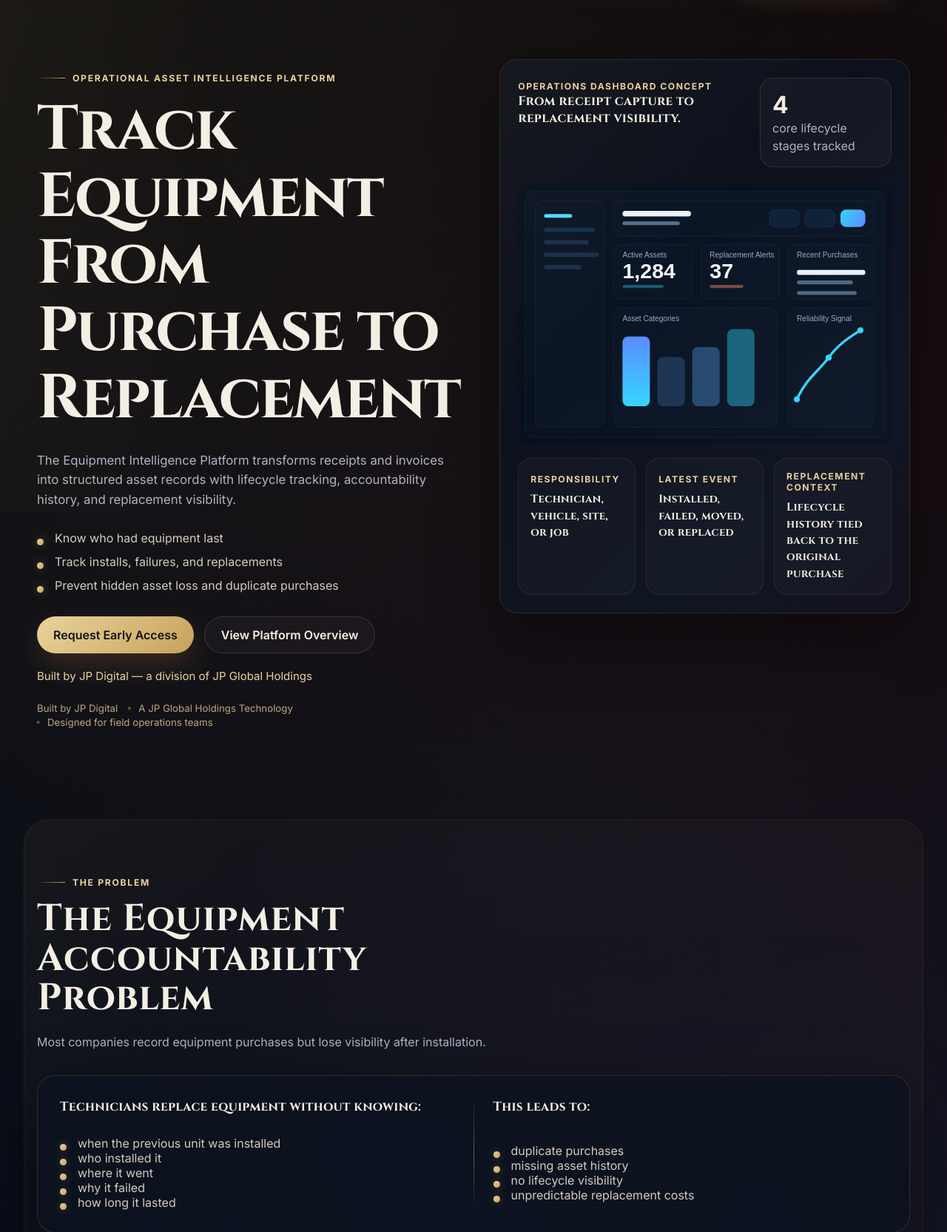
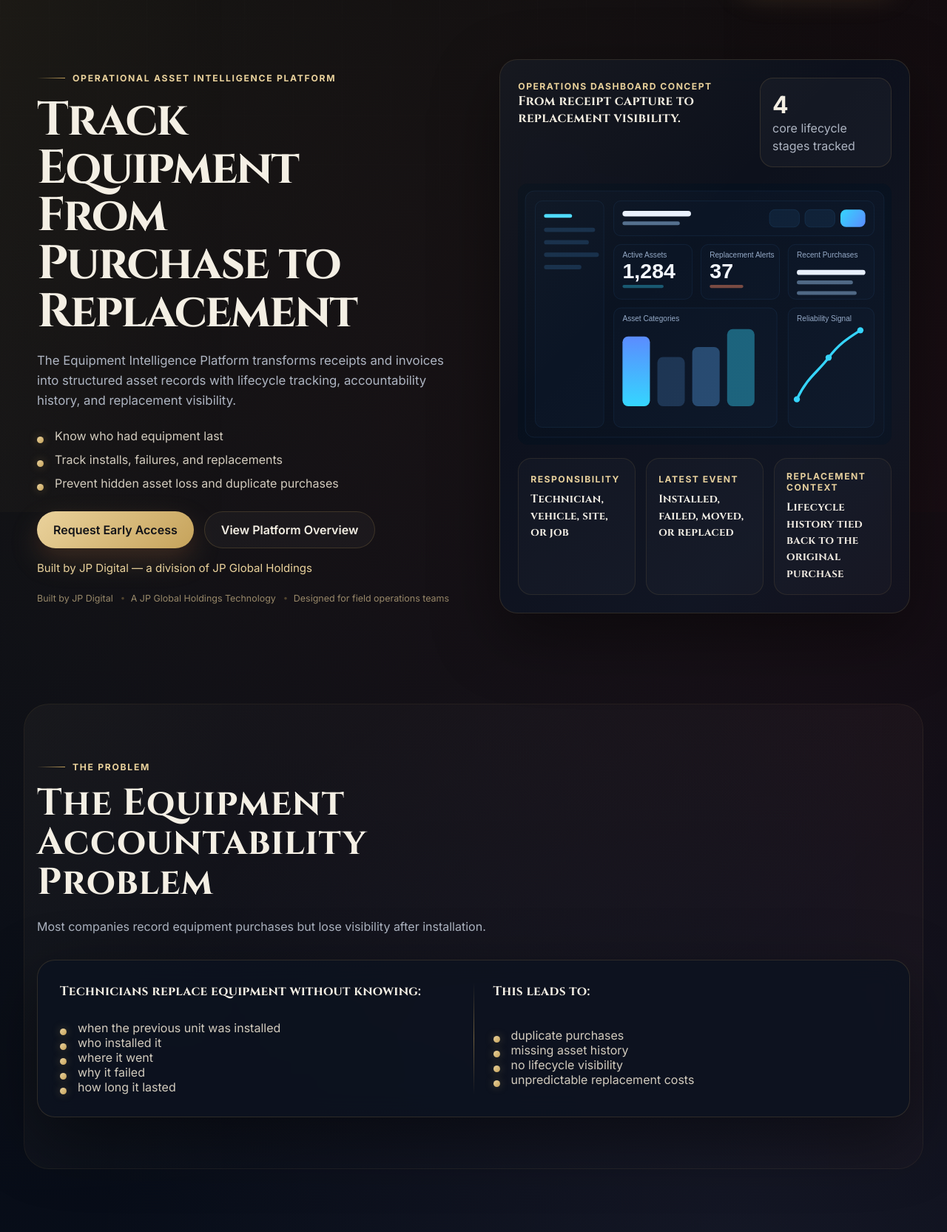
Before and after one commit to JPDigital-Dev/equipment-intelligence-validation-site, a Flask app: page / in a window 1280 px wide. Shown: the part 108-1773 px from the top of the page at 74% size. Run offline with Flask 3, Linux system fonts and the light colour scheme.

Commit message:
Add files via upload

```diff
--- a/static/style.css
+++ b/static/style.css
@@ -283,7 +283,7 @@ p {
 }
 
 .hero-visual {
-    transform: translateY(-10px);
+    transform: translateY(-18px);
 }
 
 .eyebrow {
@@ -307,7 +307,7 @@ p {
 h1 {
     font-size: clamp(2.8rem, 7vw, 5.25rem);
     line-height: 1.08;
-    max-width: 18ch;
+    max-width: 16ch;
     letter-spacing: -0.03em;
     margin-top: 18px;
 }
@@ -328,13 +328,13 @@ h3 {
     max-width: 55ch;
     font-size: 1.05rem;
     line-height: 1.6;
-    margin-top: 24px;
+    margin-top: 20px;
 }
 
 .hero-benefits {
     display: grid;
     gap: 12px;
-    margin-top: 28px;
+    margin-top: 24px;
 }
 
 .hero-benefits li,
@@ -361,7 +361,7 @@ h3 {
     display: flex;
     flex-wrap: wrap;
     gap: 14px;
-    margin: 32px 0 18px;
+    margin: 28px 0 14px;
 }
 
 .hero-trust {
@@ -370,20 +370,29 @@ h3 {
     margin-top: 0;
 }
 
+.hero-title {
+    font-size: clamp(3.2rem, 5vw, 5rem);
+    line-height: 1.01;
+    max-width: 11.5ch;
+    letter-spacing: -0.035em;
+    text-wrap: balance;
+    margin-top: 18px;
+}
+
 .hero-proof-strip {
     display: flex;
     flex-wrap: wrap;
     align-items: center;
     gap: 0;
-    margin-top: 20px;
-    color: rgba(234, 210, 156, 0.78);
-    font-size: 0.83rem;
+    margin-top: 18px;
+    color: rgba(234, 210, 156, 0.62);
+    font-size: 0.78rem;
     line-height: 1.4;
 }
 
 .hero-proof-strip span {
     position: relative;
-    padding: 0 14px;
+    padding: 0 12px;
     white-space: nowrap;
 }
 
@@ -401,8 +410,8 @@ h3 {
     left: -2px;
     top: 50%;
     transform: translateY(-50%);
-    color: rgba(198, 163, 91, 0.48);
-    font-size: 0.8rem;
+    color: rgba(198, 163, 91, 0.34);
+    font-size: 0.72rem;
 }
 
 .hero-visual-frame,
@@ -1064,4 +1073,8 @@ textarea:focus {
     h1 {
         max-width: 100%;
     }
+
+    .hero-title {
+        max-width: 12ch;
+    }
 }
--- a/templates/index.html
+++ b/templates/index.html
@@ -34,7 +34,7 @@
             <section class="section hero" id="hero">
                 <div class="hero-copy reveal">
                     <span class="eyebrow">Operational Asset Intelligence Platform</span>
-                    <h1>Track Equipment<br>From Purchase to<br>Replacement</h1>
+                    <h1 class="hero-title">Track Equipment From Purchase to Replacement</h1>
                     <p class="hero-subheadline">
                         The Equipment Intelligence Platform transforms receipts and invoices into structured asset records with lifecycle tracking, accountability history, and replacement visibility.
                     </p>
```
